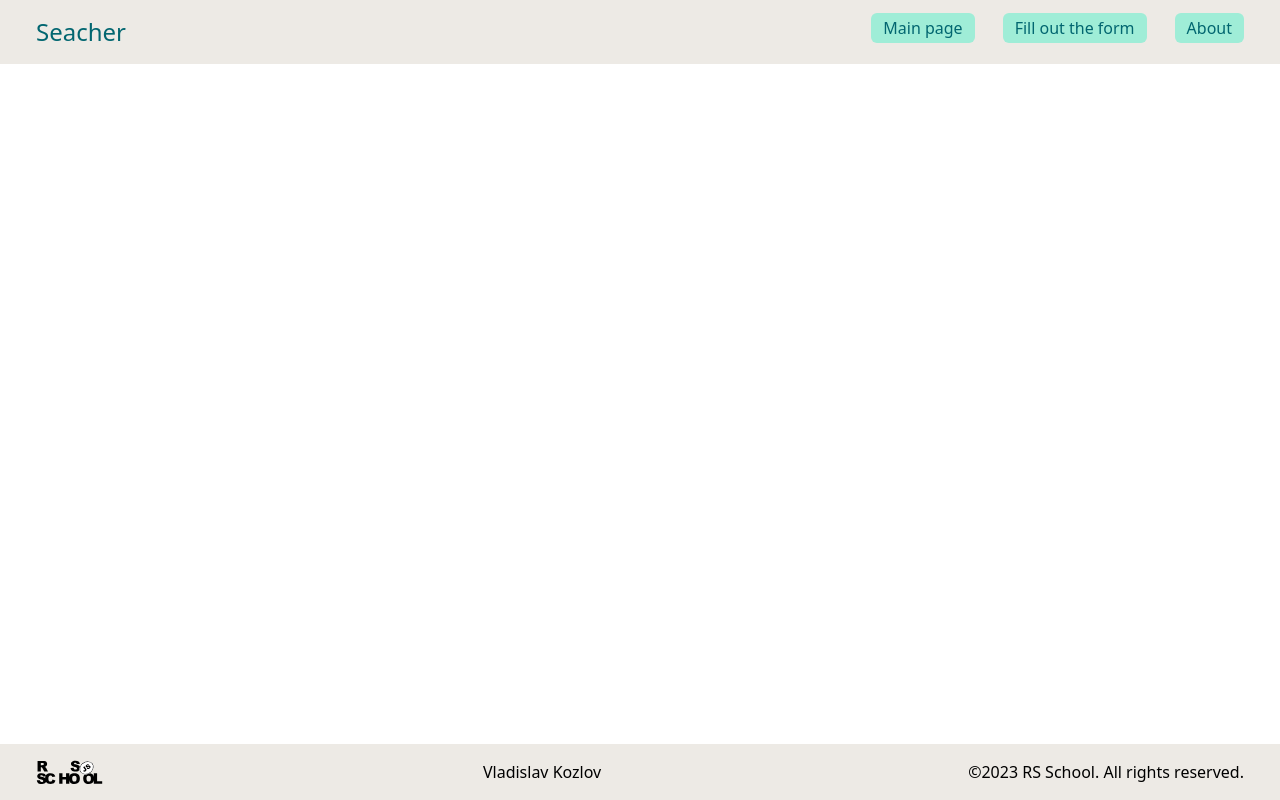
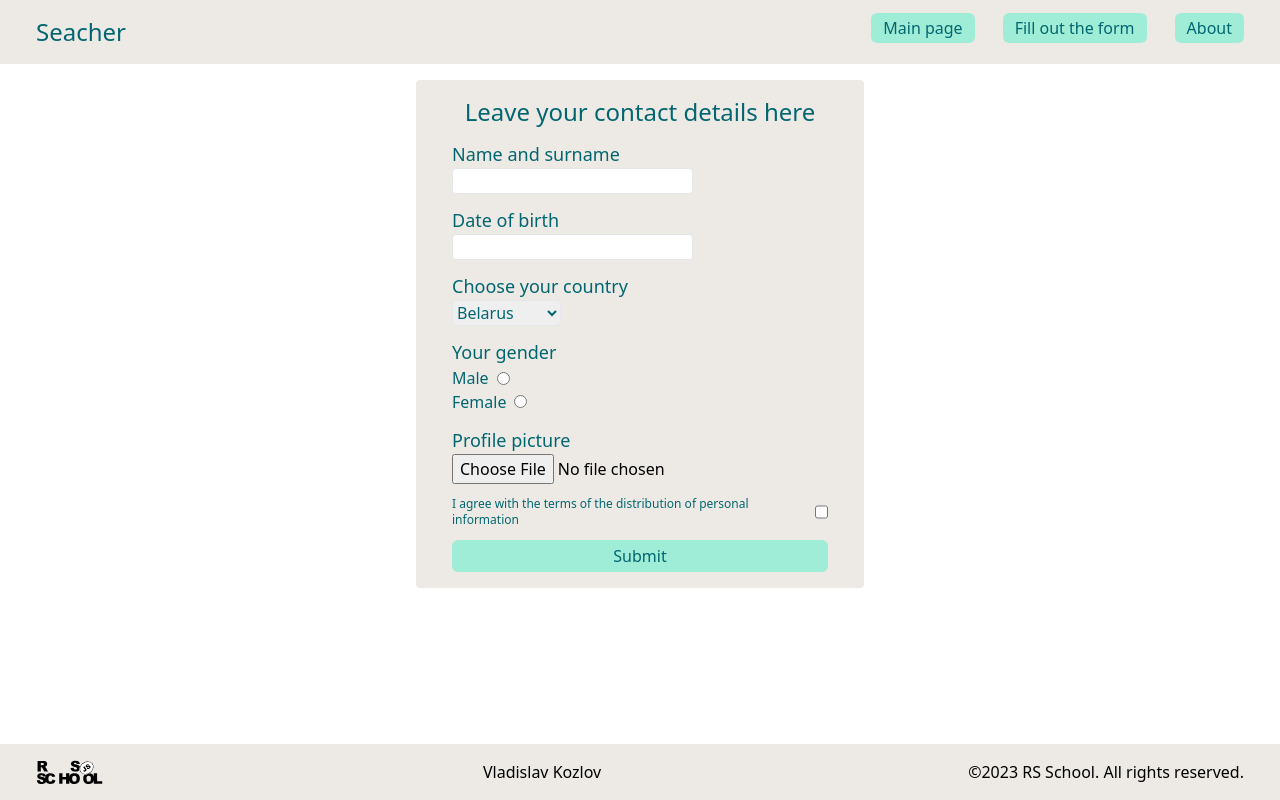
Before and after one commit to VEKozlov111/rs-react, a React (Create React App) app: page /form in a window 1280 px wide. Built offline with nearby package versions, Linux system fonts and the light colour scheme.

Commit message:
feat: add rendering form

```diff
--- /dev/null
+++ b/src/components/Form.tsx
@@ -0,0 +1,70 @@
+import React from "react";
+
+class Form extends React.Component {
+  render() {
+    return (
+      <form className="flex flex-col py-4 bg-color5 md:px-9 px-2 gap-3 rounded max-w-md">
+        <h1 className="text-color1 text-2xl text-center">Leave your contact details here</h1>
+        <div>
+          <h2 className="text-color1 text-lg">Name and surname</h2>
+          <input className="border rounded px-1 text-color1" type="text" />
+        </div>
+        <div>
+          <h2 className="text-color1 text-lg">Date of birth</h2>
+          <input className="border rounded px-1 text-color1" type="text" />
+        </div>
+        <div>
+          <h2 className="text-color1 text-lg">Choose your country</h2>
+          <select className="text-color1 border rounded"
+            defaultValue="Belarus"
+          >
+            <option value="Belarus">Belarus</option>
+            <option value="Russia">Russia</option>
+            <option value="Poland">Poland</option>
+            <option value="Kazakhstan">Kazakhstan</option>
+          </select>
+        </div>
+        <div>
+          <h2 className="text-color1 text-lg">Your gender</h2>
+          <label className="text-color1 flex items-center">
+            Male
+            <input
+              className="ml-2"
+              type="radio"
+              name="Gender"
+              value="Male"
+              id="Male"
+            />
+          </label>
+          <label className="text-color1">
+            Female
+            <input
+              className="ml-2"
+              type="radio"
+              name="Gender"
+              value="Female"
+              id="Female"
+            />
+          </label>
+        </div>
+        <div>
+          <h2 className="text-color1 text-lg">Profile picture</h2>
+          <input type="file" accept="image/*" />
+        </div>
+        <div className="flex">
+          <h2 className="text-color1 text-xs">I agree with the terms of the distribution of personal information</h2>
+          <input
+            className="rounded py-1 px-2 ml-2"
+            type="checkbox"
+            name="favorite"
+            value="true"
+            id="favorite"
+          />
+        </div>
+        <button type="submit" className="btn">Submit</button>
+      </form>
+    );
+  }
+}
+
+export default Form;
--- a/src/pages/FormPage.tsx
+++ b/src/pages/FormPage.tsx
@@ -1,11 +1,11 @@
 import React from "react";
-
+import Form from "components/Form";
 
 class FormPage extends React.Component {
   render() {
     return (
-      <div>
-
+      <div className="flex justify-center">
+        <Form />
       </div>
     );
   }
```
